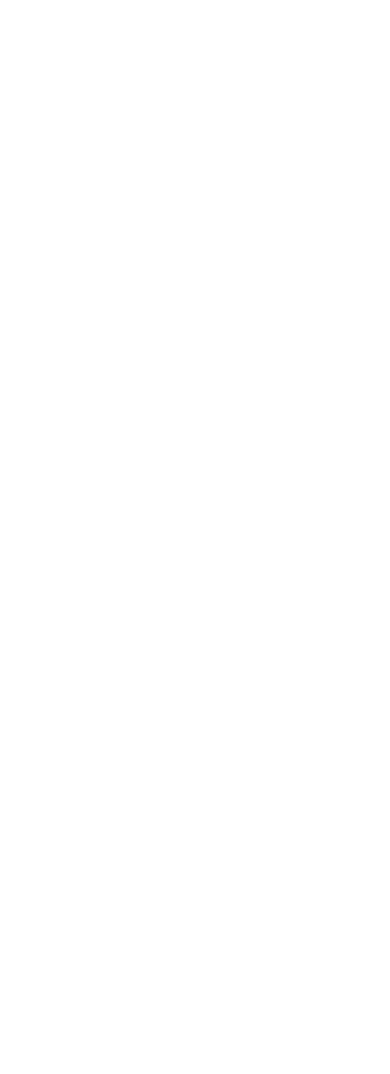
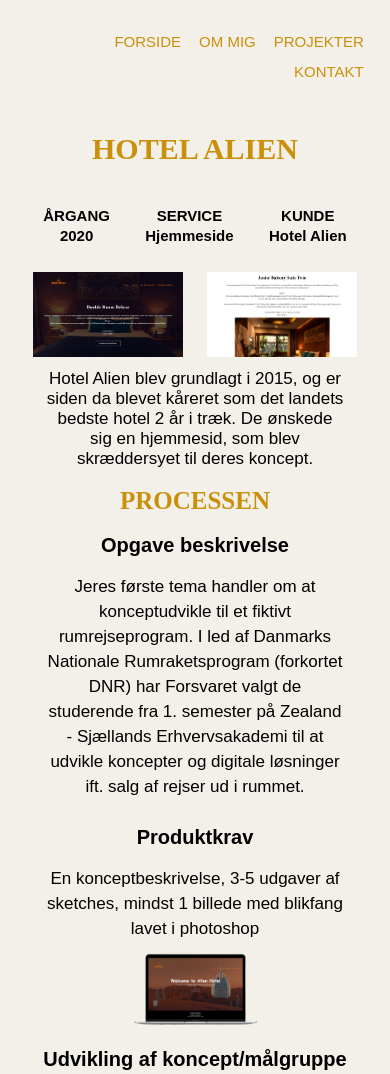
Before and after one commit to yase0212/Yasemin-Porfolio, a plain HTML site: page Hotel-Alien.html in a window 390 px wide. Shown: the top 1074 px of the page. Before the commit the page ends 844 px from the top, so only its background shows below. Drawn offline with Linux system fonts and the light colour scheme.

Commit message:
Hotel alien html og css
Kodet og stylet hotel alien efter mobil og desktrop

```diff
--- a/Hotel-Alien.html
+++ b/Hotel-Alien.html
@@ -0,0 +1,74 @@
+<!DOCTYPE html>
+<html lang="en">
+<head>
+    <meta charset="UTF-8">
+    <meta http-equiv="X-UA-Compatible" content="IE=edge">
+    <meta name="viewport" content="width=device-width, initial-scale=1.0">
+    <title>Hotel Alien</title>
+    <link rel="stylesheet" href="hotel.css">
+</head>
+<body>
+
+    <header class="header">
+        <nav>
+              <div class="nav-links">
+                  <ul>
+                      <li><a href="#">Forside</a></li>
+                      <li><a href="#">Om mig</a></li>
+                      <li><a href="#">Projekter</a></li>
+                      <li><a href="#">Kontakt</a></li>
+                  </ul>
+              </div>
+          </nav>
+     </header>
+
+     <article class="forside">
+        <h1>Hotel Alien</h1>
+            <div class="info">
+                <h3>ÅRGANG <br>2020</h3>
+                <h3>SERVICE <br>Hjemmeside</h3>
+                <h3>KUNDE <br>Hotel Alien</h3>
+            </div>
+            <section class="room">
+                 <img src="roomfirst.jpeg" alt="room" width="70%">
+                 <img src="roomsecond.jpeg" alt="roomsecond">
+            </section>
+                 <p>Hotel Alien blev grundlagt i 2015, og er siden da blevet kåreret som det landets bedste hotel 2 år i træk. De ønskede sig en hjemmesid,
+                    som blev skræddersyet til deres koncept.</p>
+     </article>
+
+     <article class="beskrivelse">
+        <h1>Processen</h1>
+        <h2>Opgave beskrivelse</h2>
+        <p>Jeres første tema handler om at konceptudvikle til et fiktivt rumrejseprogram. I led af Danmarks Nationale Rumraketsprogram (forkortet DNR) har Forsvaret valgt de studerende fra 1. semester på Zealand - Sjællands Erhvervsakademi til at udvikle koncepter og digitale løsninger ift. salg af rejser ud i rummet.  </p>
+        <h2>Produktkrav</h2>
+        <p>En konceptbeskrivelse, 3-5 udgaver af sketches, mindst 1 billede med blikfang lavet i photoshop</p>
+        <img src="hotelalienside.png" alt="hotelalien">
+     </article>
+
+
+     <article class="udvikling">
+         <h2>Udvikling af koncept/målgruppe</h2>
+            <p>Vi startede projektet ud med at idegenerere hvad vores koncept skulle være, efter en del brainstorming og brainwalking blev vi enige om at vores koncept skulle være et hotel på mars deres af aliens, som havde til formål at danne relationer mellem os og den alienske kultur. Og eftersom en rumrejse til planeten mars ikke ville blive billigt, rækker vores koncept primært til det blå segment i Minerva modellen. Hvilkes skyldes at det blå segment i Minerva modellen typisk har med veluddannede personer at gøre, som har en høj indkomst.
+            </p>
+         <h2>Sketching</h2>
+            <p>På baggrund af det koncept vi kom frem til, begyndte vi med at sketche forskellige layouts til vores hjemmeside. Formålet med dette var at få et visuelt billede på, hvordan hjemmesiden skulle se ud, inden vi begyndte med at kode. Efter at have sketchet blev det bl.a. klart for os, at de tre faner/sider skulle bestå af en forside, en side for værelsesinformation og en side for pakketilbud.
+            </p>
+         <h2>Fotoshop</h2>
+            <p>Eftersom et at produktkravene var et blikfang foto lavet i photoshop, valgte vi at photoshoppe et billede som skulle fylde hele forsiden, så der kun var fokus på det. Vi valgte derfor via photoshop, at få masket et hotel og nogle aliens ind på et billede af mars, da vi gerne ville have at kunderne skulle se hvilke hotel de skulle på.
+             </p>
+         <img class="fotoshop" src="fotoshop.jpg" alt="fotoshop">
+         <h2>Logo</h2>
+             <p>Vi valgte også at lave et logo til vores hotelside, for at gøre vores hjemmeside mere personlig, derfor fik vi via photoshop lavet et logo med en alien og noget tekst med hotellets navn " Hotel Alien"
+             </p>
+         <img class="logo" src="logo.png" alt="logo">
+         <h2>Kode</h2>
+            <p>Efter at have fundet vores koncept, og sketchet forskellige hjemmeside layouts, kom vi frem til at vores hjemmeside skulle bestå af tre sider  herunder en forside, en info side om værelserne og en side med pakkeløsninger. Vi fordelte siderne mellem os og kom frem til at Sebastean skulle kode forsiden, Yasemin siden med info om værelserne og Shi den sidste side med vores pakkeløsninger.
+            </p>
+         <h2>Min rolle</h2>
+            <p>Selvom vi alle arbejde sammen på hele processen, havde alle opgaven om at sketche og kode sin egen side. Min rolle var at kode undersiden med information om de værelser man kunne booke på hjemmeside.
+             </p>
+             <a href="http://yase.one/Hotel Alien /" target="_blank" class="se-her">Besøg side her</a>
+     </article>
+</body>
+</html>
--- a/hotel.css
+++ b/hotel.css
@@ -0,0 +1,334 @@
+@media screen and (max-width: 450px)  {
+    body {
+      background-color: #F3EFE9;
+    }
+
+    /*----styling af navigationsbar----*/
+     nav{
+        display: flex;
+        padding: 1% 3%;
+        justify-content:space-between ;
+        align-items: center ;
+    }
+
+    .nav-links {
+        flex: 1;
+        text-align:center;
+    }
+
+    .nav-links ul li{
+        list-style: none;
+        display: inline-block;
+        padding: 5px 7px ;
+        position: center;
+    }
+
+    .nav-links ul li a{
+        color:#CA900A;
+        text-decoration: none;
+        font-size: 12px;
+        font-family: Arial, Helvetica, sans-serif;
+        text-transform: uppercase;
+    }
+
+    .nav-links ul li::after{
+        content:'';
+        width: 0%;
+        height: 2px;
+        background: #CA900A;
+        display: block;
+        margin: auto;
+        transition: o,1s;
+    }
+
+    .nav-links ul li:hover::after{
+        width: 100%;
+    }
+
+    /*styling af info sectionen, at teksten skal flexe*/
+    .forside{
+        text-align: center;
+        margin-bottom: 10%;
+    }
+
+    .info{
+        font-size: 15px;
+        display: flex;
+        flex-wrap: wrap;
+        justify-content: space-evenly;
+    }
+
+    .forside h1{
+        font-size: 20px;
+        font-family: century;
+        color: #CA900A;
+        text-transform: uppercase;
+    }
+
+    .forside h3{
+        font-size: 11px;
+        line-height: 20px;
+        font-family: Arial, Helvetica, sans-serif;
+    }
+
+    .forside img{
+        width: 75%;
+    }
+
+
+    .forside p{
+        font-size: 15px;
+        font-family: Arial, Helvetica, sans-serif;
+        line-height: 20px;
+    }
+
+    .beskrivelse{
+        text-align: center;
+    }
+
+    .beskrivelse h1{
+        font-size: 20px;
+        font-family: century;
+        color: #CA900A;
+        text-transform: uppercase;
+        margin-bottom: 5%;
+    }
+
+    .beskrivelse h2{
+        font-size: 15px;
+        font-family: Arial, Helvetica, sans-serif;
+    }
+
+    .beskrivelse p{
+        font-size: 15px;
+        line-height: 25px;
+        font-family: Arial, Helvetica, sans-serif;
+    }
+
+
+    .udvikling{
+        text-align: center;
+        margin-top: -10%;
+    }
+
+    /* margin top rykker billedet længere op mod teksten, uden den var afstanden meget stor*/
+    .beskrivelse img{
+        width: 100%;
+        margin-top: -15%;
+    }
+
+    .udvikling h2{
+        font-size: 15px;
+        font-family: Arial, Helvetica, sans-serif;
+    }
+
+    .udvikling p{
+        font-size: 15px;
+        line-height: 25px;
+        font-family: Arial, Helvetica, sans-serif;
+    }
+
+    /* margin top rykker billedet længere op mod teksten, uden den var afstanden meget stor*/
+    .fotoshop{
+        width: 80%;
+        margin-top: 5%;
+        margin-bottom: 5%;
+    }
+
+    .logo{
+        width: 100%;
+        margin-top: -10%;
+        margin-bottom: -30%;
+        margin-left: 5%;
+    }
+
+    .se-her{
+        display: inline-block;
+        text-decoration: none;
+        color:#000000;
+        border: 3px solid #CA900A;
+        background-color: #CA900A;
+        padding: 10px 20px;
+        font-size: 15px;
+        position: relative;
+        cursor: pointer;
+    }
+
+}
+
+@media screen and (max-width: 2050px)  {
+    body {
+      background-color: #F3EFE9;
+    }
+
+
+    /*----styling af navigationsbar----*/
+    nav{
+        display: flex;
+        padding: 1% 3%;
+        justify-content:space-between ;
+        align-items: center ;
+    }
+
+    .nav-links {
+        flex: 1;
+        text-align:right;
+    }
+
+    .nav-links ul li{
+        list-style: none;
+        display: inline-block;
+        padding: 5px 7px ;
+        position: center;
+    }
+
+    .nav-links ul li a{
+        color:#CA900A;
+        text-decoration: none;
+        font-size: 15px;
+        font-family: Arial, Helvetica, sans-serif;
+        text-transform: uppercase;
+    }
+
+    .nav-links ul li::after{
+        content:'';
+        width: 0%;
+        height: 2px;
+        background: #CA900A;
+        display: block;
+        margin: auto;
+        transition: o,1s;
+    }
+
+    .nav-links ul li:hover::after{
+        width: 100%;
+    }
+
+    /*styling af info sectionen, at teksten skal flexe*/
+    .forside{
+        margin-bottom: 10%;
+        text-align: center;
+    }
+
+    .info{
+        font-size: 15px;
+        display: flex;
+        flex-wrap: wrap;
+        justify-content: space-evenly;
+        padding-bottom: 3%;
+    }
+
+    .forside h1{
+        font-size: 30px;
+        font-family: century;
+        color: #CA900A;
+        text-transform: uppercase;
+    }
+
+    .forside h3{
+        font-size: 15px;
+        line-height: 20px;
+        font-family: Arial, Helvetica, sans-serif;
+    }
+
+    .forside img{
+        width: 40%;
+    }
+
+    .room{
+        display: flex;
+        flex-wrap: wrap;
+        justify-content: space-evenly;
+    }
+
+    .forside p{
+        font-size: 17px;
+        font-family: Arial, Helvetica, sans-serif;
+        line-height: 20px;
+        margin: 5%;
+        padding: 5%;
+        margin-top: -2%;
+    }
+
+    .beskrivelse{
+        text-align: center;
+        margin-top: -10%;
+    }
+
+    .beskrivelse h1{
+        font-size: 25px;
+        font-family: century;
+        color: #CA900A;
+        text-transform: uppercase;
+        margin-bottom: 5%;
+
+    }
+
+    .beskrivelse h2{
+        font-size: 20px;
+        font-family: Arial, Helvetica, sans-serif;
+    }
+
+    .beskrivelse p{
+        font-size: 17px;
+        line-height: 25px;
+        font-family: Arial, Helvetica, sans-serif;
+        margin: 5%;
+        padding: 5%;
+        margin-top: -5%;
+        margin-bottom: -2%;
+    }
+
+
+    .udvikling{
+        text-align: center;
+        margin-top: -10%;
+    }
+
+    /* margin top rykker billedet længere op mod teksten, uden den var afstanden meget stor*/
+    .beskrivelse img{
+        width: 50%;
+        margin-top: -10%;
+    }
+
+    .udvikling h2{
+        font-size: 20px;
+        font-family: Arial, Helvetica, sans-serif;
+        margin-bottom: -5%;
+    }
+
+    .udvikling p{
+        font-size: 17px;
+        line-height: 25px;
+        font-family: Arial, Helvetica, sans-serif;
+        margin: 5%;
+        padding: 5%;
+        margin-bottom: -2%;
+        margin-top: 2%;
+    }
+
+    /* margin top rykker billedet længere op mod teksten, uden den var afstanden meget stor*/
+    .fotoshop{
+        width: 50%;
+
+    }
+
+    .logo{
+        width: 50%;
+        margin-top: -10%;
+        margin-bottom: -15%;
+        margin-left: 5%;
+    }
+
+    .se-her{
+        display: inline-block;
+        text-decoration: none;
+        color:#000000;
+        border: 3px solid #CA900A;
+        background-color: #CA900A;
+        padding: 10px 20px;
+        font-size: 15px;
+        position: relative;
+        cursor: pointer;
+    }
+}
--- a/style.css
+++ b/style.css
@@ -91,7 +91,6 @@
 /*----styling af 2 section, om mig----*/
 .om-mig{
   width: 95%;
-  color:white;
   margin: auto;
   padding-top: 50px;
   text-align: center;
```
Also changed, not shown: index.html (+3 -12 lines), fotoshop.jpg (added), hotelalienside.png (added), linedanceside.png (added), logo.png (added), roomfirst.jpeg (added), roomsecond.jpeg (added).
